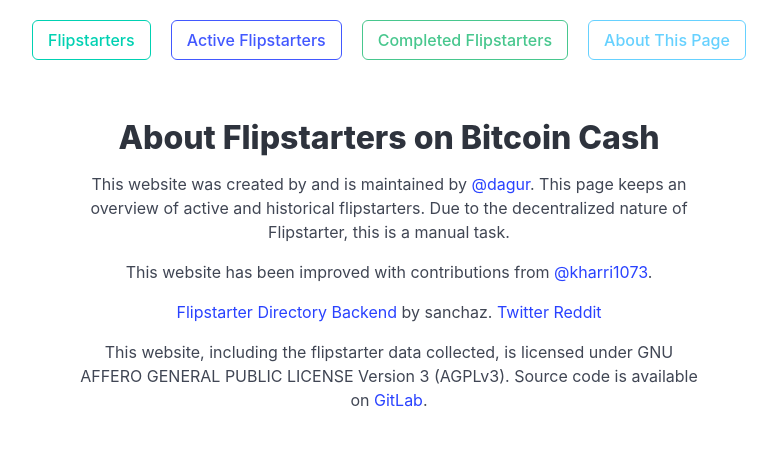
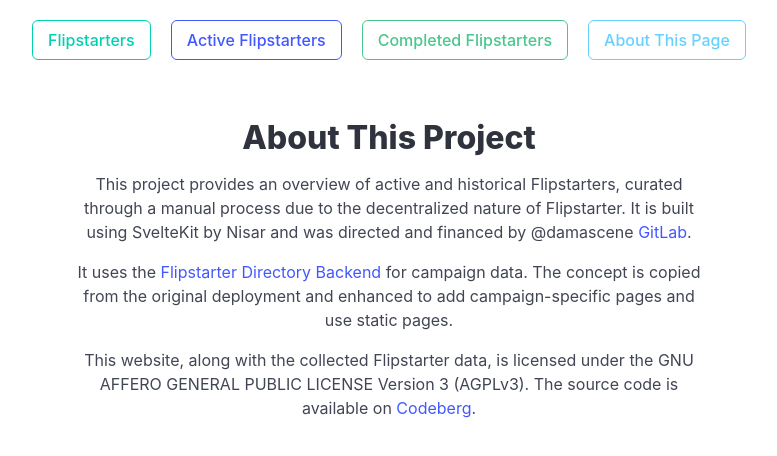
Before and after one commit to Nisar-safi/top, a SvelteKit app: page /AboutThisPage in a window 1280 px wide. Shown: the top 456 px of the page, without its empty margins (251-1028 px from the left). Built offline with nearby package versions, Linux system fonts and the light colour scheme.

Commit message:
first commit

```diff
--- a/src/routes/AboutThisPage/+page.svelte
+++ b/src/routes/AboutThisPage/+page.svelte
@@ -3,43 +3,28 @@
 </script>
 
 <div class="columns is-centered mt-6">
-    <div class="column is-two-thirds-tablet is-half-desktop center-text">
-      <div class="content">
-        <h1>About Flipstarters on Bitcoin Cash
-
-        </h1>
-        <p>
-          This website was created by and is maintained by <a
-            href="https://twitter.com/dagur">@dagur</a
-          >. This page keeps an overview of active and historical flipstarters.
-          Due to the decentralized nature of Flipstarter, this is a manual task.
+  <div class="column is-two-thirds-tablet is-half-desktop">
+    <div class="content has-text-centered">
+      <h1 class="title is-3 mb-4">About This Project</h1>
+      <p class="mb-4">
+        This project provides an overview of active and historical Flipstarters, curated through a manual process due to the decentralized nature of Flipstarter. It is built using SvelteKit by Nisar and was directed and financed by @damascene <a href="https://gitlab.com/uak/" class="has-text-link">GitLab</a>.
+      </p>
+      <p class="mb-4">
+        It uses the <a href="https://gitlab.com/dagurval/flipstarter-directory-backend" class="has-text-link">Flipstarter Directory Backend</a> for campaign data. The concept is copied from the original deployment and enhanced to add campaign-specific pages and use static pages.
       </p>
       <p>
-          This website has been improved with contributions from <a
-            href="https://twitter.com/kharri1073">@kharri1073</a
-          >.
-        </p>
-        <p>
-          <a href="https://github.com/sanchaz/flipstarter-directory-backend"
-            >Flipstarter Directory Backend</a
-          >
-          by sanchaz.
-          <a href="https://twitter.com/flipstarter">Twitter</a>
-          <a href="https://reddit.com/r/flipstarter">Reddit</a>
-        </p>
-        <p>
-          This website, including the flipstarter data collected, is licensed
-          under GNU AFFERO GENERAL PUBLIC LICENSE Version 3 (AGPLv3). Source code
-          is available on <a
-            href="https://gitlab.com/flipstarter/flipstarter-directory">GitLab</a
-          >.
+        This website, along with the collected Flipstarter data, is licensed under the GNU AFFERO GENERAL PUBLIC LICENSE Version 3 (AGPLv3). The source code is available on <a href="https://codeberg.org/Half_Engineer" class="has-text-link">Codeberg</a>.
       </p>
     </div>
   </div>
 </div>
 
 <style>
-    .center-text {
-      text-align: center;
+  .has-text-link {
+    color: #3273dc;
+  }
+
+  .has-text-link:hover {
+    text-decoration: underline;
   }
 </style>
--- a/src/routes/CompletedFlipstarters/[slug]/+page.svelte
+++ b/src/routes/CompletedFlipstarters/[slug]/+page.svelte
@@ -38,7 +38,7 @@
                 >
               {/each}
             </div>
-            <p>
+            <p class="mt-2">
               <strong
                 ><span class="icon"><i class="fas fa-info-circle"></i></span> Status:</strong
               >
```
Also changed, not shown: src/routes/+page.svelte (+11 -12 lines), src/routes/CompletedFlipstarters/+page.svelte (+18 -11 lines), src/routes/Flipstarters/+page.svelte (+12 -13 lines). Lines whose indentation alone changed are shown as unchanged.
